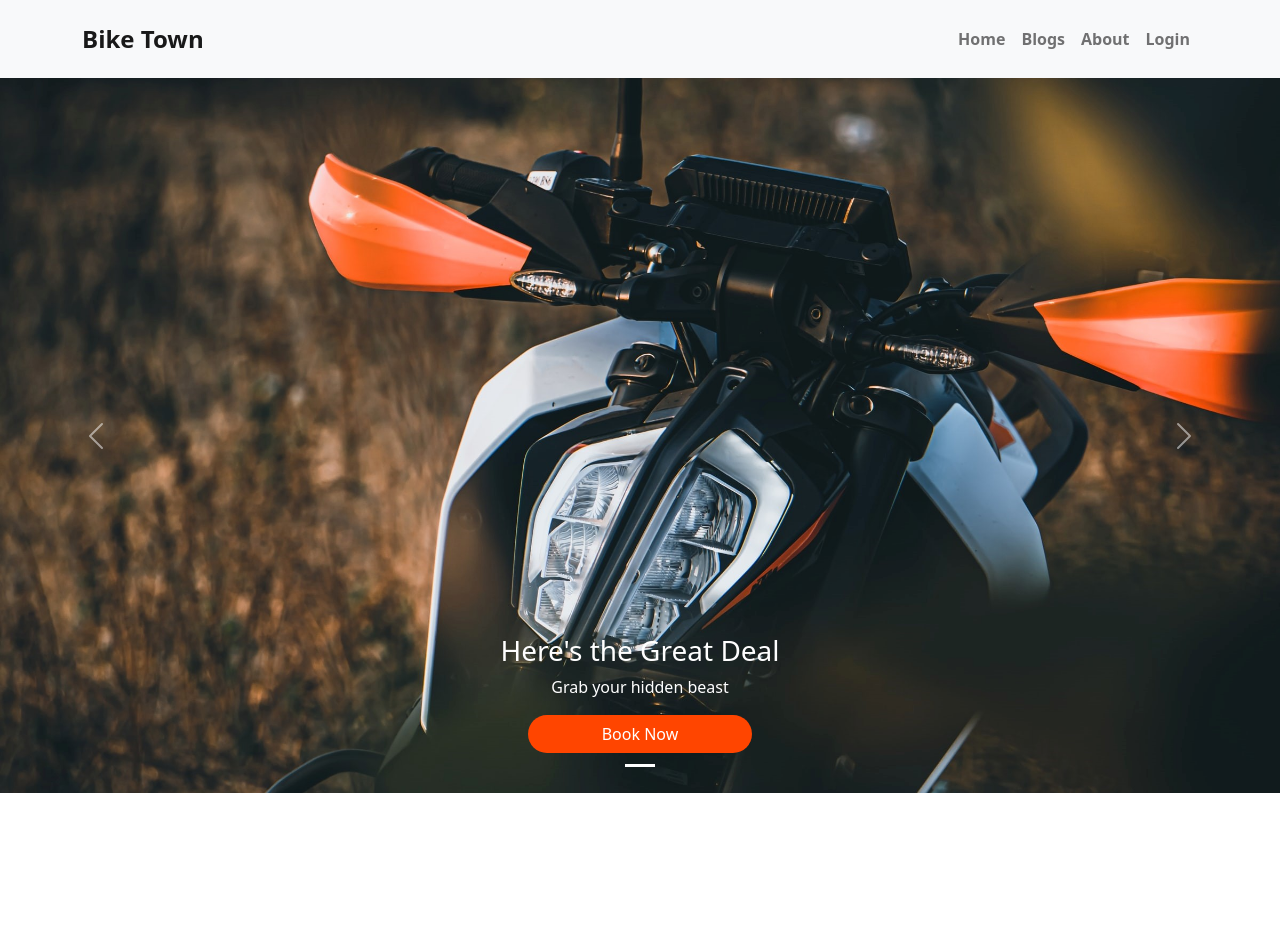
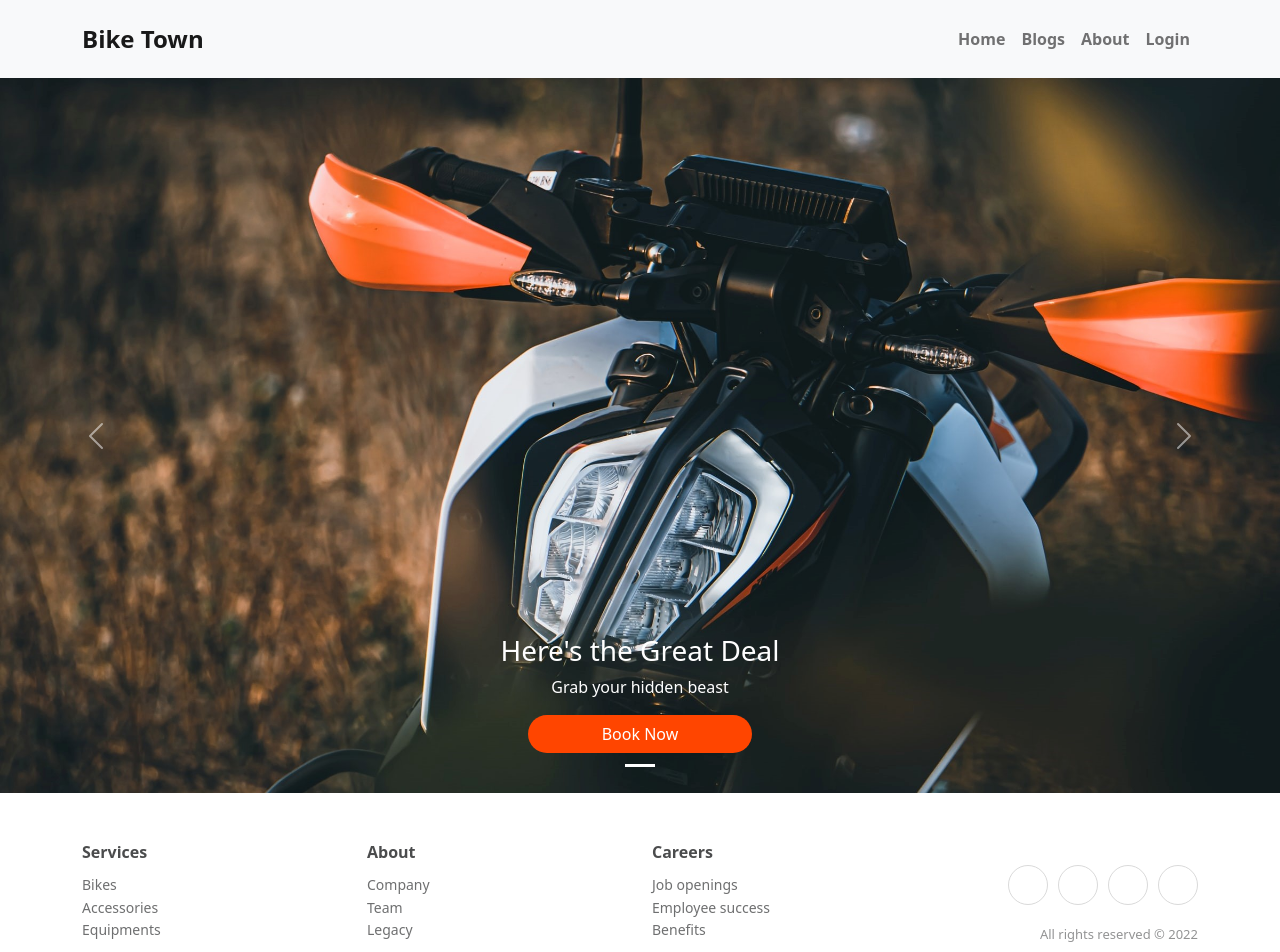
Before and after one commit to OmarRaihan/bike-town-client, a React (Create React App) app: page / in a window 1280 px wide. Shown: the top 952 px of the page. Before the commit the page ends 800 px from the top, so only its background shows below. Built offline with nearby package versions, Linux system fonts and the light colour scheme.

Commit message:
footer added

```diff
--- a/package.json
+++ b/package.json
@@ -11,6 +11,7 @@
     "react": "^18.1.0",
     "react-bootstrap": "^2.3.1",
     "react-dom": "^18.1.0",
+    "react-icons": "^4.3.1",
     "react-router-dom": "^6.3.0",
     "react-scripts": "5.0.1",
     "web-vitals": "^2.1.4"
--- a/src/App.js
+++ b/src/App.js
@@ -8,6 +8,7 @@ import About from "./Pages/About/About";
 import Login from "./Pages/Login/Login/Login";
 import NotFound from "./Pages/NotFound/NotFound";
 import Register from "./Pages/Login/Register/Register";
+import Footer from "./Pages/Shared/Footer/Footer";
 
 function App() {
   return (
@@ -22,6 +23,7 @@ function App() {
         <Route path="/register" element={<Register/>}></Route>
         <Route path="*" element={<NotFound/>}></Route>
       </Routes>
+      <Footer/>
     </div>
   );
 }
--- a/src/Pages/Shared/Footer/Footer.css
+++ b/src/Pages/Shared/Footer/Footer.css
@@ -0,0 +1,85 @@
+.footer-clean {
+    padding:50px 0;
+    background-color:#fff;
+    color:#4b4c4d;
+  }
+
+  .footer-clean h3 {
+    margin-top:0;
+    margin-bottom:12px;
+    font-weight:bold;
+    font-size:16px;
+  }
+
+  .footer-clean ul {
+    padding:0;
+    list-style:none;
+    line-height:1.6;
+    font-size:14px;
+    margin-bottom:0;
+  }
+
+  .footer-clean ul a {
+    color:inherit;
+    text-decoration:none;
+    opacity:0.8;
+  }
+
+  .footer-clean ul a:hover {
+    opacity:1;
+  }
+
+  .footer-clean .item.social {
+    text-align:right;
+  }
+
+  @media (max-width:767px) {
+    .footer-clean .item {
+      text-align:center;
+      padding-bottom:20px;
+    }
+  }
+
+  @media (max-width: 768px) {
+    .footer-clean .item.social {
+      text-align:center;
+    }
+  }
+
+  .footer-clean .item.social > a {
+    font-size:24px;
+    width:40px;
+    height:40px;
+    line-height:40px;
+    display:inline-block;
+    text-align:center;
+    border-radius:50%;
+    border:1px solid #ccc;
+    margin-left:10px;
+    margin-top:22px;
+    color:inherit;
+    opacity:0.75;
+  }
+
+  .footer-clean .item.social > a:hover {
+    opacity:0.9;
+  }
+
+  @media (max-width:991px) {
+    .footer-clean .item.social > a {
+      margin-top:40px;
+    }
+  }
+
+  @media (max-width:767px) {
+    .footer-clean .item.social > a {
+      margin-top:10px;
+    }
+  }
+
+  .footer-clean .copyright {
+    margin-top:14px;
+    margin-bottom:0;
+    font-size:13px;
+    opacity:0.6;
+  }
--- a/src/Pages/Shared/Footer/Footer.js
+++ b/src/Pages/Shared/Footer/Footer.js
@@ -1,11 +1,74 @@
-import React from 'react';
+import React from "react";
+import "./Footer.css";
 
 const Footer = () => {
-    return (
-        <div>
-            <h2>This is footer</h2>
-        </div>
-    );
+  return (
+      <div class="footer-clean">
+        <footer>
+          <div class="container">
+            <div class="row justify-content-center">
+              <div class="col-sm-4 col-md-3 item">
+                <h3>Services</h3>
+                <ul>
+                  <li>
+                    <a href="#">Bikes</a>
+                  </li>
+                  <li>
+                    <a href="#">Accessories</a>
+                  </li>
+                  <li>
+                    <a href="#">Equipments</a>
+                  </li>
+                </ul>
+              </div>
+              <div class="col-sm-4 col-md-3 item">
+                <h3>About</h3>
+                <ul>
+                  <li>
+                    <a href="#">Company</a>
+                  </li>
+                  <li>
+                    <a href="#">Team</a>
+                  </li>
+                  <li>
+                    <a href="#">Legacy</a>
+                  </li>
+                </ul>
+              </div>
+              <div class="col-sm-4 col-md-3 item">
+                <h3>Careers</h3>
+                <ul>
+                  <li>
+                    <a href="#">Job openings</a>
+                  </li>
+                  <li>
+                    <a href="#">Employee success</a>
+                  </li>
+                  <li>
+                    <a href="#">Benefits</a>
+                  </li>
+                </ul>
+              </div>
+              <div class="col-lg-3 item social">
+                <a href="#">
+                  <i class="icon ion-social-facebook"></i>
+                </a>
+                <a href="#">
+                  <i class="icon ion-social-twitter"></i>
+                </a>
+                <a href="#">
+                  <i class="icon ion-social-snapchat"></i>
+                </a>
+                <a href="#">
+                  <i class="icon ion-social-instagram"></i>
+                </a>
+                <p class="copyright">All rights reserved &copy; 2022</p>
+              </div>
+            </div>
+          </div>
+        </footer>
+      </div>
+  );
 };
 
 export default Footer;
```
Also changed, not shown: 1 other file (tests, documents, lock files or other folders).
